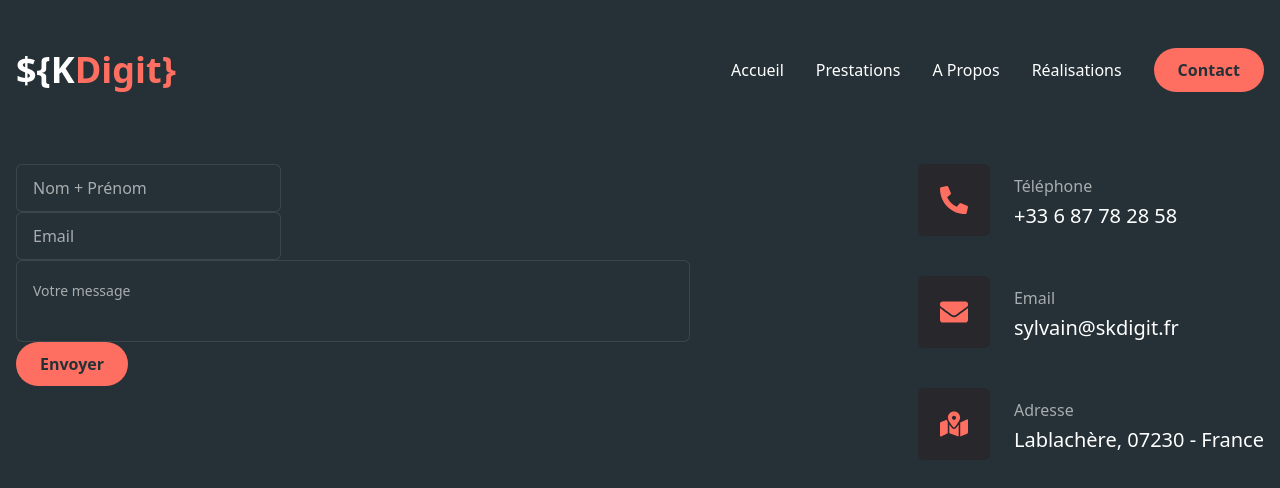
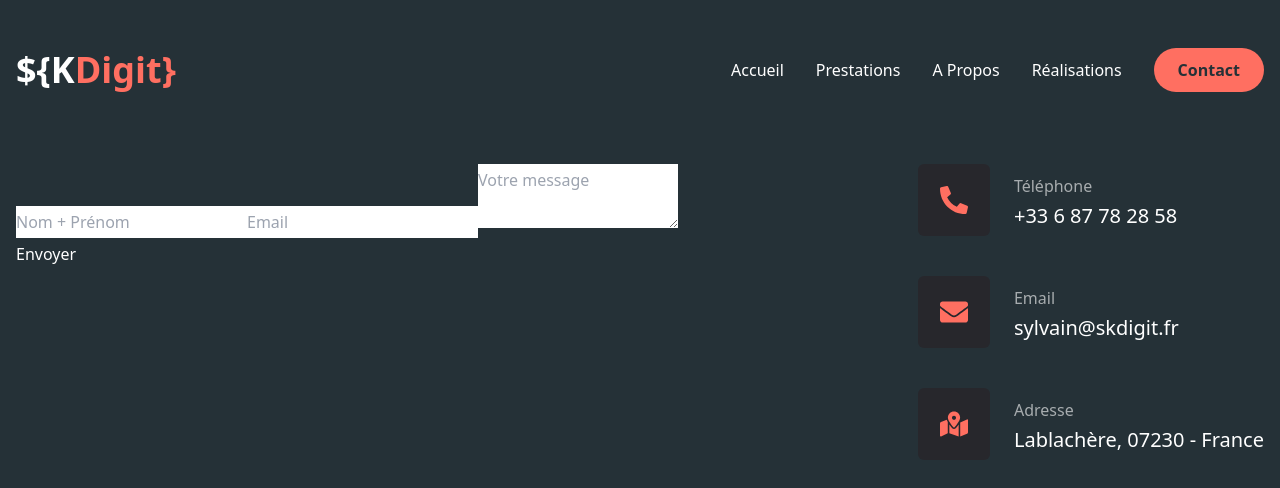
Before and after one commit to VaylSin/portfolio_2025, a Next.js app: page /contact in a window 1280 px wide. Shown: the top 488 px of the page. Built offline with nearby package versions, Linux system fonts and the light colour scheme.

Commit message:
fix form - 3

```diff
--- a/app/contact/page.jsx
+++ b/app/contact/page.jsx
@@ -69,27 +69,21 @@ const Contact = () => {
 			<div className="container mx-auto">
 				<div className="flex flex-col-reverse xl:flex-row gap-[30px]">
 					<div className="xl:w-[54%] order-2 xl:order-none">
-						<form
-							name="contact"
-							method="POST"
-							action="/"
-							data-netlify="true"
-							data-netlify-honeypot="bot-field"
-							onSubmit={handleSubmit}
-						>
-							<input type="hidden" name="form-name" value="contact" />
-							<input type="hidden" name="bot-field" />
-
-							<Input
+						<form name="contact" method="POST" action="/" data-netlify="true">
+							<input
 								type="text"
 								name="nom_complet"
 								placeholder="Nom + Prénom"
 								required
 							/>
-							<Input type="email" name="email" placeholder="Email" required />
-							<Textarea name="message" placeholder="Votre message" required />
-
-							<Button type="submit">Envoyer</Button>
+							<input type="email" name="email" placeholder="Email" required />
+							<textarea
+								name="message"
+								placeholder="Votre message"
+								required
+							></textarea>
+							<input type="hidden" name="bot-field" />
+							<button type="submit">Envoyer</button>
 						</form>
 						{/* <form
 							name="contact"
```
